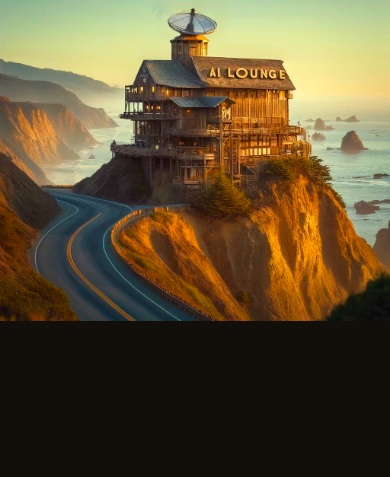
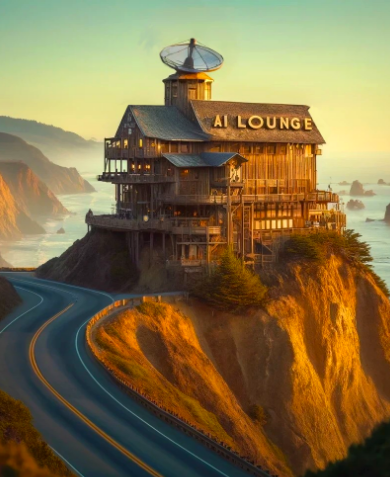
Before and after one commit to reyrove/ai-lounge, a plain HTML site: page index.html in a window 390 px wide. Shown: the top 477 px of the page. Drawn offline with nearby package versions, Linux system fonts and the light colour scheme.

Commit message:
Updated style.css

```diff
--- a/style.css
+++ b/style.css
@@ -368,8 +368,8 @@ body::after {
   }
 
   .image-panel {
-    flex: 0 0 40vh;
-    height: 40vh;
+    flex: 0 0 55vh;
+    height: 55vh;
     width: 100%;
     padding: 0;
   }
@@ -454,8 +454,8 @@ body::after {
   }
 
   .image-panel {
-    flex: 0 0 38vh;
-    height: 38vh;
+    flex: 0 0 60vh;
+    height: 60vh;
   }
 
   .content-panel {
@@ -517,8 +517,8 @@ body::after {
   }
 
   .image-panel {
-    flex: 0 0 35vh;
-    height: 35vh;
+    flex: 0 0 65vh;
+    height: 65vh;
   }
 
   .content-panel {
```
